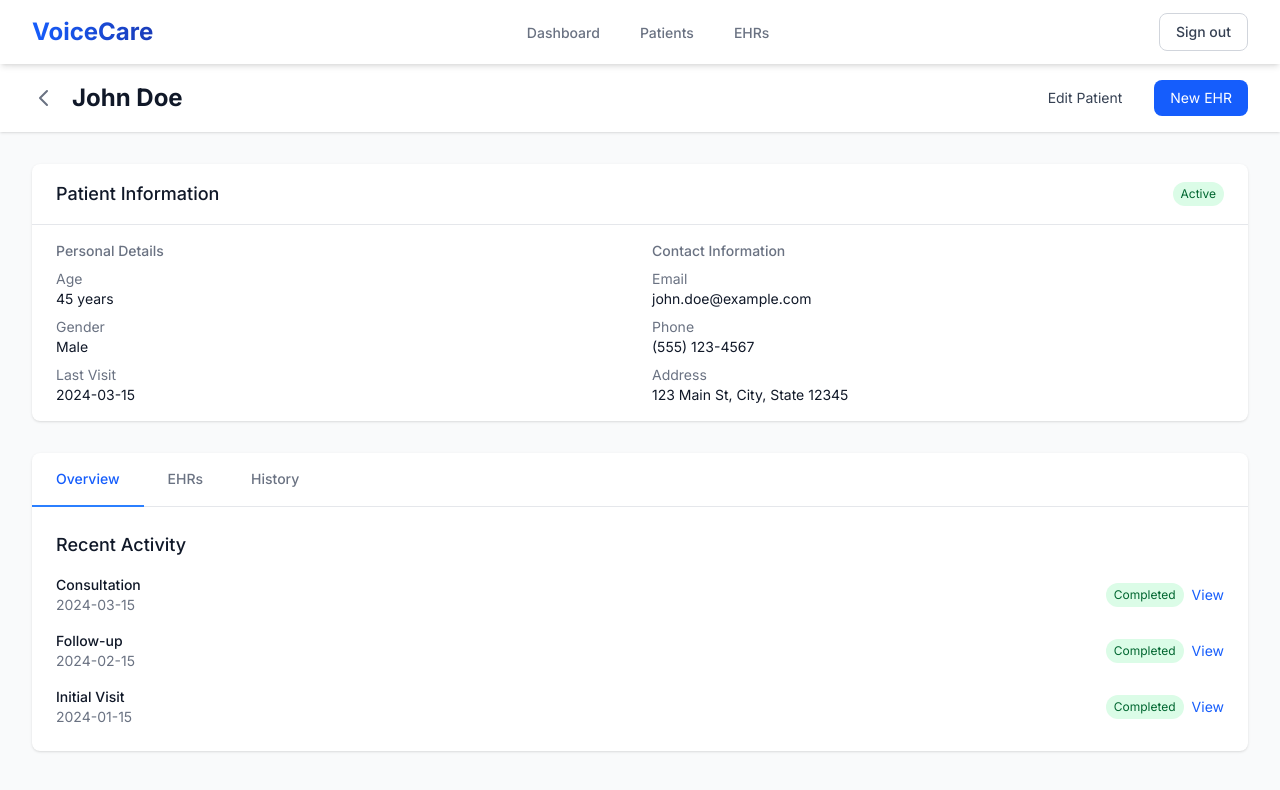
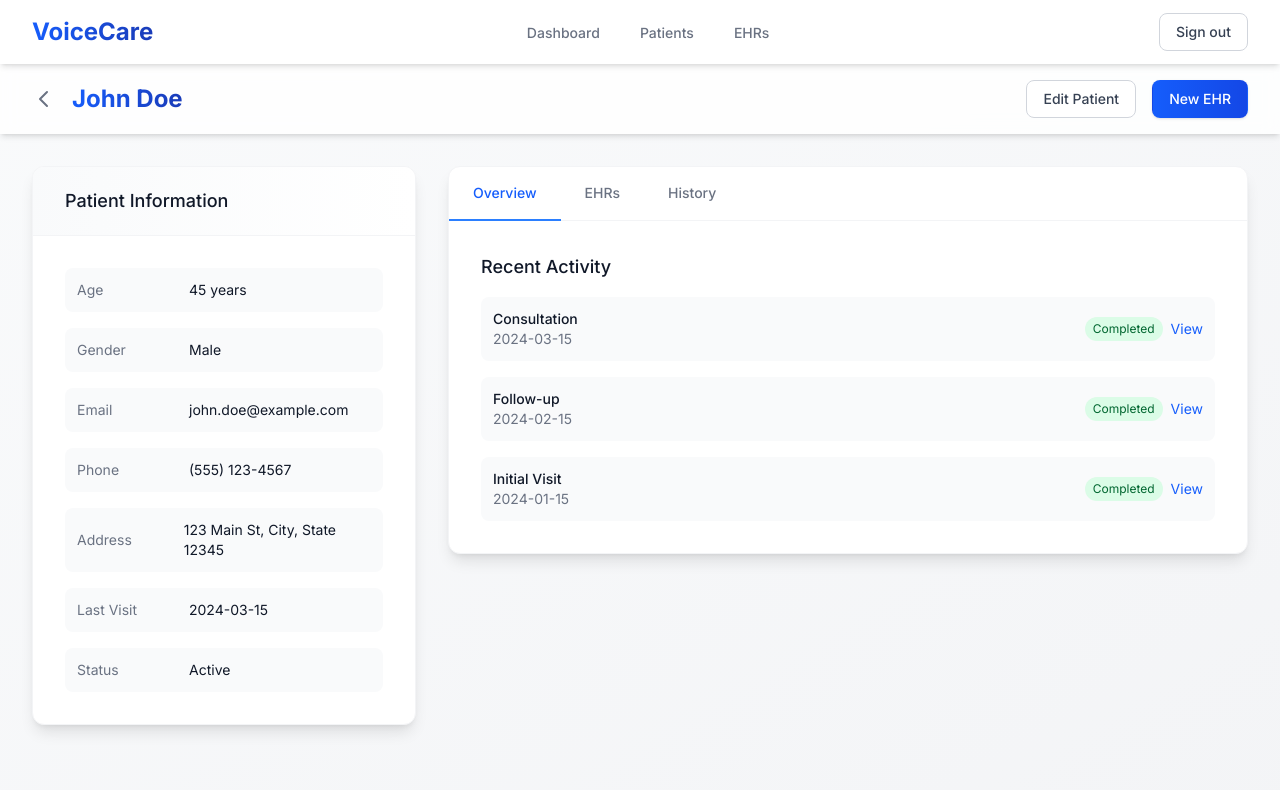
Before and after one commit to Voice-to-EHR-Tietoevry-Oamk/voice-to-ehr, a Next.js app in the folder frontend/: page /patient/1 in a window 1280 px wide. Shown: the top 790 px of the page. Built offline with nearby package versions, Linux system fonts and the light colour scheme; sample sign-in values are in the browser's storage.

Commit message:
Revamp PatientPageClient layout and styling, introducing a gradient background, sticky header, and enhanced patient information card. Improve tab navigation and content presentation for better user experience.

```diff
--- a/frontend/app/patient/[id]/PatientPageClient.tsx
+++ b/frontend/app/patient/[id]/PatientPageClient.tsx
@@ -96,94 +96,87 @@ export default function PatientPageClient({ patientId }: PatientPageClientProps)
   }
 
   return (
-    <div className="min-h-screen bg-gray-50">
+    <div className="min-h-screen bg-gradient-to-br from-gray-50 to-gray-100">
       {/* Header */}
-      <header className="bg-white shadow-sm">
-        <div className="max-w-7xl mx-auto px-4 sm:px-6 lg:px-8 py-4 flex justify-between items-center">
+      <header className="bg-white shadow-md sticky top-0 z-10 backdrop-blur-sm bg-white/80">
+        <div className="max-w-7xl mx-auto px-4 sm:px-6 lg:px-8 py-4">
+          <div className="flex items-center justify-between">
             <div className="flex items-center space-x-4">
               <Link
                 href="/patients"
-              className="text-gray-500 hover:text-gray-700"
+                className="text-gray-500 hover:text-blue-600 transition-colors"
               >
                 <svg className="h-6 w-6" fill="none" viewBox="0 0 24 24" stroke="currentColor">
                   <path strokeLinecap="round" strokeLinejoin="round" strokeWidth={2} d="M15 19l-7-7 7-7" />
                 </svg>
               </Link>
-            <h1 className="text-2xl font-bold text-gray-900">{patient.name}</h1>
+              <h1 className="text-2xl font-bold bg-gradient-to-r from-blue-600 to-blue-800 bg-clip-text text-transparent">{patient.name}</h1>
             </div>
             <div className="flex space-x-4">
               <Link
                 href={`/patient/${patient.id}/edit`}
-              className="px-4 py-2 text-sm text-gray-700 hover:text-gray-900"
+                className="px-4 py-2 text-sm font-medium text-gray-700 bg-white border border-gray-300 rounded-lg hover:bg-gray-50 hover:border-gray-400 transition-all duration-200"
               >
                 Edit Patient
               </Link>
               <Link
                 href={`/ehrs/new?patientId=${patient.id}`}
-              className="px-4 py-2 text-sm bg-blue-600 text-white rounded-lg hover:bg-blue-700"
+                className="px-4 py-2 text-sm font-medium text-white bg-gradient-to-r from-blue-600 to-blue-700 border border-transparent rounded-lg hover:from-blue-700 hover:to-blue-800 transition-all duration-200 shadow-sm hover:shadow-md"
               >
                 New EHR
               </Link>
             </div>
           </div>
+        </div>
       </header>
 
       <main className="max-w-7xl mx-auto px-4 sm:px-6 lg:px-8 py-8">
-        {/* Patient Info Card */}
-        <div className="bg-white shadow rounded-lg mb-8">
-          <div className="px-6 py-4 border-b border-gray-200">
-            <div className="flex justify-between items-center">
+        <div className="grid grid-cols-1 lg:grid-cols-3 gap-8">
+          {/* Patient Information */}
+          <div className="lg:col-span-1">
+            <div className="bg-white shadow-lg rounded-xl overflow-hidden border border-gray-100 hover:shadow-xl transition-shadow duration-300">
+              <div className="px-8 py-5 border-b border-gray-100 bg-gradient-to-r from-gray-50 to-white">
                 <h2 className="text-lg font-medium text-gray-900">Patient Information</h2>
-              <span className={`px-2 py-1 text-xs rounded-full ${
-                patient.status === 'Active' ? 'bg-green-100 text-green-800' : 'bg-gray-100 text-gray-800'
-              }`}>
-                {patient.status}
-              </span>
               </div>
-          </div>
-          <div className="px-6 py-4">
-            <div className="grid grid-cols-1 md:grid-cols-2 gap-6">
-              <div>
-                <h3 className="text-sm font-medium text-gray-500">Personal Details</h3>
-                <dl className="mt-2 space-y-2">
-                  <div>
-                    <dt className="text-sm text-gray-500">Age</dt>
+              <div className="p-8">
+                <dl className="space-y-4">
+                  <div className="flex items-center p-3 bg-gray-50 rounded-lg">
+                    <dt className="text-sm text-gray-500 w-28">Age</dt>
                     <dd className="text-sm text-gray-900">{patient.age} years</dd>
                   </div>
-                  <div>
-                    <dt className="text-sm text-gray-500">Gender</dt>
+                  <div className="flex items-center p-3 bg-gray-50 rounded-lg">
+                    <dt className="text-sm text-gray-500 w-28">Gender</dt>
                     <dd className="text-sm text-gray-900">{patient.gender}</dd>
                   </div>
-                  <div>
-                    <dt className="text-sm text-gray-500">Last Visit</dt>
+                  <div className="flex items-center p-3 bg-gray-50 rounded-lg">
+                    <dt className="text-sm text-gray-500 w-28">Email</dt>
+                    <dd className="text-sm text-gray-900">{patient.email}</dd>
+                  </div>
+                  <div className="flex items-center p-3 bg-gray-50 rounded-lg">
+                    <dt className="text-sm text-gray-500 w-28">Phone</dt>
+                    <dd className="text-sm text-gray-900">{patient.phone}</dd>
+                  </div>
+                  <div className="flex items-center p-3 bg-gray-50 rounded-lg">
+                    <dt className="text-sm text-gray-500 w-28">Address</dt>
+                    <dd className="text-sm text-gray-900">{patient.address}</dd>
+                  </div>
+                  <div className="flex items-center p-3 bg-gray-50 rounded-lg">
+                    <dt className="text-sm text-gray-500 w-28">Last Visit</dt>
                     <dd className="text-sm text-gray-900">{patient.lastVisit}</dd>
                   </div>
-                </dl>
-              </div>
-              <div>
-                <h3 className="text-sm font-medium text-gray-500">Contact Information</h3>
-                <dl className="mt-2 space-y-2">
-                  <div>
-                    <dt className="text-sm text-gray-500">Email</dt>
-                    <dd className="text-sm text-gray-900">{patient.email}</dd>
-                  </div>
-                  <div>
-                    <dt className="text-sm text-gray-500">Phone</dt>
-                    <dd className="text-sm text-gray-900">{patient.phone}</dd>
-                  </div>
-                  <div>
-                    <dt className="text-sm text-gray-500">Address</dt>
-                    <dd className="text-sm text-gray-900">{patient.address}</dd>
+                  <div className="flex items-center p-3 bg-gray-50 rounded-lg">
+                    <dt className="text-sm text-gray-500 w-28">Status</dt>
+                    <dd className="text-sm text-gray-900">{patient.status}</dd>
                   </div>
                 </dl>
               </div>
             </div>
           </div>
-        </div>
 
-        {/* Tabs */}
-        <div className="bg-white shadow rounded-lg">
-          <div className="border-b border-gray-200">
+          {/* Main Content */}
+          <div className="lg:col-span-2">
+            <div className="bg-white shadow-lg rounded-xl overflow-hidden border border-gray-100 hover:shadow-xl transition-shadow duration-300">
+              <div className="border-b border-gray-100">
                 <nav className="flex -mb-px">
                   <button
                     onClick={() => setActiveTab('overview')}
@@ -191,7 +184,7 @@ export default function PatientPageClient({ patientId }: PatientPageClientProps)
                       activeTab === 'overview'
                         ? 'border-blue-500 text-blue-600'
                         : 'border-transparent text-gray-500 hover:text-gray-700 hover:border-gray-300'
-                } whitespace-nowrap py-4 px-6 border-b-2 font-medium text-sm`}
+                    } whitespace-nowrap py-4 px-6 border-b-2 font-medium text-sm transition-colors`}
                   >
                     Overview
                   </button>
@@ -201,7 +194,7 @@ export default function PatientPageClient({ patientId }: PatientPageClientProps)
                       activeTab === 'ehrs'
                         ? 'border-blue-500 text-blue-600'
                         : 'border-transparent text-gray-500 hover:text-gray-700 hover:border-gray-300'
-                } whitespace-nowrap py-4 px-6 border-b-2 font-medium text-sm`}
+                    } whitespace-nowrap py-4 px-6 border-b-2 font-medium text-sm transition-colors`}
                   >
                     EHRs
                   </button>
@@ -211,7 +204,7 @@ export default function PatientPageClient({ patientId }: PatientPageClientProps)
                       activeTab === 'history'
                         ? 'border-blue-500 text-blue-600'
                         : 'border-transparent text-gray-500 hover:text-gray-700 hover:border-gray-300'
-                } whitespace-nowrap py-4 px-6 border-b-2 font-medium text-sm`}
+                    } whitespace-nowrap py-4 px-6 border-b-2 font-medium text-sm transition-colors`}
                   >
                     History
                   </button>
@@ -219,14 +212,14 @@ export default function PatientPageClient({ patientId }: PatientPageClientProps)
               </div>
 
               {/* Tab Content */}
-          <div className="p-6">
+              <div className="p-8">
                 {activeTab === 'overview' && (
                   <div className="space-y-6">
                     <div>
-                  <h3 className="text-lg font-medium text-gray-900">Recent Activity</h3>
-                  <div className="mt-4 space-y-4">
+                      <h3 className="text-lg font-medium text-gray-900 mb-4">Recent Activity</h3>
+                      <div className="space-y-4">
                         {ehrs.slice(0, 3).map((ehr) => (
-                      <div key={ehr.id} className="flex items-center justify-between">
+                          <div key={ehr.id} className="flex items-center justify-between p-3 bg-gray-50 rounded-lg">
                             <div>
                               <p className="text-sm font-medium text-gray-900">{ehr.type}</p>
                               <p className="text-sm text-gray-500">{ehr.date}</p>
@@ -239,7 +232,7 @@ export default function PatientPageClient({ patientId }: PatientPageClientProps)
                               </span>
                               <Link
                                 href={`/ehr/${ehr.id}`}
-                            className="text-sm text-blue-600 hover:text-blue-500"
+                                className="text-sm text-blue-600 hover:text-blue-500 transition-colors"
                               >
                                 View
                               </Link>
@@ -254,7 +247,7 @@ export default function PatientPageClient({ patientId }: PatientPageClientProps)
                 {activeTab === 'ehrs' && (
                   <div className="space-y-4">
                     {ehrs.map((ehr) => (
-                  <div key={ehr.id} className="flex items-center justify-between py-4 border-b border-gray-200 last:border-0">
+                      <div key={ehr.id} className="flex items-center justify-between p-3 bg-gray-50 rounded-lg">
                         <div>
                           <p className="text-sm font-medium text-gray-900">{ehr.type}</p>
                           <p className="text-sm text-gray-500">{ehr.date} • {ehr.doctor}</p>
@@ -267,7 +260,7 @@ export default function PatientPageClient({ patientId }: PatientPageClientProps)
                           </span>
                           <Link
                             href={`/ehr/${ehr.id}`}
-                        className="text-sm text-blue-600 hover:text-blue-500"
+                            className="text-sm text-blue-600 hover:text-blue-500 transition-colors"
                           >
                             View
                           </Link>
@@ -278,12 +271,12 @@ export default function PatientPageClient({ patientId }: PatientPageClientProps)
                 )}
 
                 {activeTab === 'history' && (
-              <div className="space-y-4">
                   <div className="text-sm text-gray-500">
                     Patient history and timeline will be displayed here.
                   </div>
+                )}
               </div>
-            )}
+            </div>
           </div>
         </div>
       </main>
```
Lines whose indentation alone changed are shown as unchanged.
